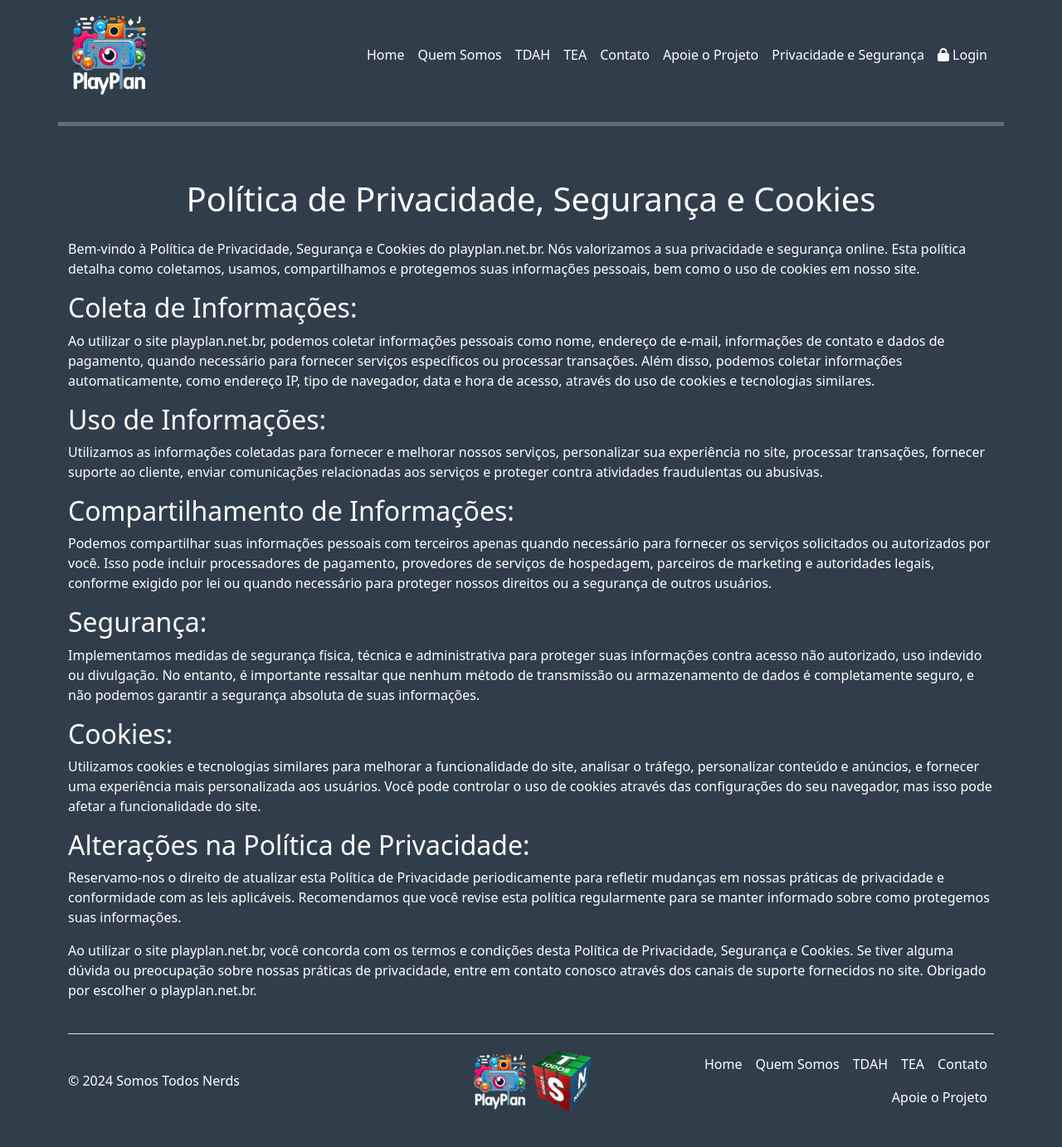
After one commit to gwpoliveira/playplan, a Django app: page /privacidade/ in a window 1280 px wide. The commit adds this page. Shown: the whole page at 83% size. Run offline with Django 5.2, Linux system fonts and the light colour scheme; some libraries are stand-ins or nearby versions.

Commit message:
politica de seguranca

```diff
--- a/project/urls.py
+++ b/project/urls.py
@@ -1,7 +1,7 @@
 from django.contrib import admin
 from django.urls import include, path
 from .views import HomeView, UserProfileView, ApoiadorCreateListView, ContatoCreateView
-from .views import HomeView, TDAHBlogView, TEABlogView, NoticiaView, QuemSomos, PainelAdm, Blog
+from .views import HomeView, TDAHBlogView, TEABlogView, NoticiaView, QuemSomos, PainelAdm, Blog, Privacidade
 from django.conf import settings
 from django.conf.urls.static import static
 from django.contrib.auth.views import LoginView, LogoutView
@@ -15,6 +15,7 @@ urlpatterns = [
     path('', HomeView.as_view(), name='home'),
     path('contato/', ContatoCreateView.as_view(), name='contato'),
     path('quemsomos/', QuemSomos.as_view(), name='quem-somos'),
+    path('privacidade/', Privacidade.as_view(), name='privacidade'),
     path('noticias_tdah/', TDAHBlogView.as_view(), name='noticias-tdah'),
     path('noticias_tea/', TEABlogView.as_view(), name='noticias-tea'),
     path('blog/', Blog.as_view(), name='blog'),
--- a/project/views.py
+++ b/project/views.py
@@ -201,3 +201,7 @@ class PainelAdm(LoginRequiredMixin, TemplateView):
 # Página de quem somos
 class QuemSomos(TemplateView):
     template_name = 'quem-somos.html'
+
+# Página Privacidade e Segurança
+class Privacidade(TemplateView):
+    template_name = 'privacidade.html'
--- a/templates/base.html
+++ b/templates/base.html
@@ -54,6 +54,9 @@
                         </li>
                         <li class="nav-item">
                             <a class="nav-link texto-branco item-menu" href="{% url 'apoio' %}">Apoie o Projeto</a>
+                        </li>
+                        <li class="nav-item">
+                            <a class="nav-link texto-branco item-menu" href="{% url 'privacidade' %}">Privacidade e Segurança</a>
                         </li>
                         {% if user.is_authenticated %}
                         <li class="nav-item">
--- /dev/null
+++ b/templates/privacidade.html
@@ -0,0 +1,27 @@
+{% extends 'base.html' %}
+{% load static bootstrap5 %}
+
+
+{% block title %}Política de Privacidade{% endblock title %}
+
+{% block content %}
+
+<div class="container texto-branco mt-5">
+  <h1 class="text-center mb-4">Política de Privacidade, Segurança e Cookies</h1>
+  <p>Bem-vindo à Política de Privacidade, Segurança e Cookies do playplan.net.br. Nós valorizamos a sua privacidade e segurança online. Esta política detalha como coletamos, usamos, compartilhamos e protegemos suas informações pessoais, bem como o uso de cookies em nosso site.</p>
+  <h2>Coleta de Informações:</h2>
+  <p>Ao utilizar o site playplan.net.br, podemos coletar informações pessoais como nome, endereço de e-mail, informações de contato e dados de pagamento, quando necessário para fornecer serviços específicos ou processar transações. Além disso, podemos coletar informações automaticamente, como endereço IP, tipo de navegador, data e hora de acesso, através do uso de cookies e tecnologias similares.</p>
+  <h2>Uso de Informações:</h2>
+  <p>Utilizamos as informações coletadas para fornecer e melhorar nossos serviços, personalizar sua experiência no site, processar transações, fornecer suporte ao cliente, enviar comunicações relacionadas aos serviços e proteger contra atividades fraudulentas ou abusivas.</p>
+  <h2>Compartilhamento de Informações:</h2>
+  <p>Podemos compartilhar suas informações pessoais com terceiros apenas quando necessário para fornecer os serviços solicitados ou autorizados por você. Isso pode incluir processadores de pagamento, provedores de serviços de hospedagem, parceiros de marketing e autoridades legais, conforme exigido por lei ou quando necessário para proteger nossos direitos ou a segurança de outros usuários.</p>
+  <h2>Segurança:</h2>
+  <p>Implementamos medidas de segurança física, técnica e administrativa para proteger suas informações contra acesso não autorizado, uso indevido ou divulgação. No entanto, é importante ressaltar que nenhum método de transmissão ou armazenamento de dados é completamente seguro, e não podemos garantir a segurança absoluta de suas informações.</p>
+  <h2>Cookies:</h2>
+  <p>Utilizamos cookies e tecnologias similares para melhorar a funcionalidade do site, analisar o tráfego, personalizar conteúdo e anúncios, e fornecer uma experiência mais personalizada aos usuários. Você pode controlar o uso de cookies através das configurações do seu navegador, mas isso pode afetar a funcionalidade do site.</p>
+  <h2>Alterações na Política de Privacidade:</h2>
+  <p>Reservamo-nos o direito de atualizar esta Política de Privacidade periodicamente para refletir mudanças em nossas práticas de privacidade e conformidade com as leis aplicáveis. Recomendamos que você revise esta política regularmente para se manter informado sobre como protegemos suas informações.</p>
+  <p>Ao utilizar o site playplan.net.br, você concorda com os termos e condições desta Política de Privacidade, Segurança e Cookies. Se tiver alguma dúvida ou preocupação sobre nossas práticas de privacidade, entre em contato conosco através dos canais de suporte fornecidos no site. Obrigado por escolher o playplan.net.br.</p>
+</div>
+
+{% endblock content %}
```
